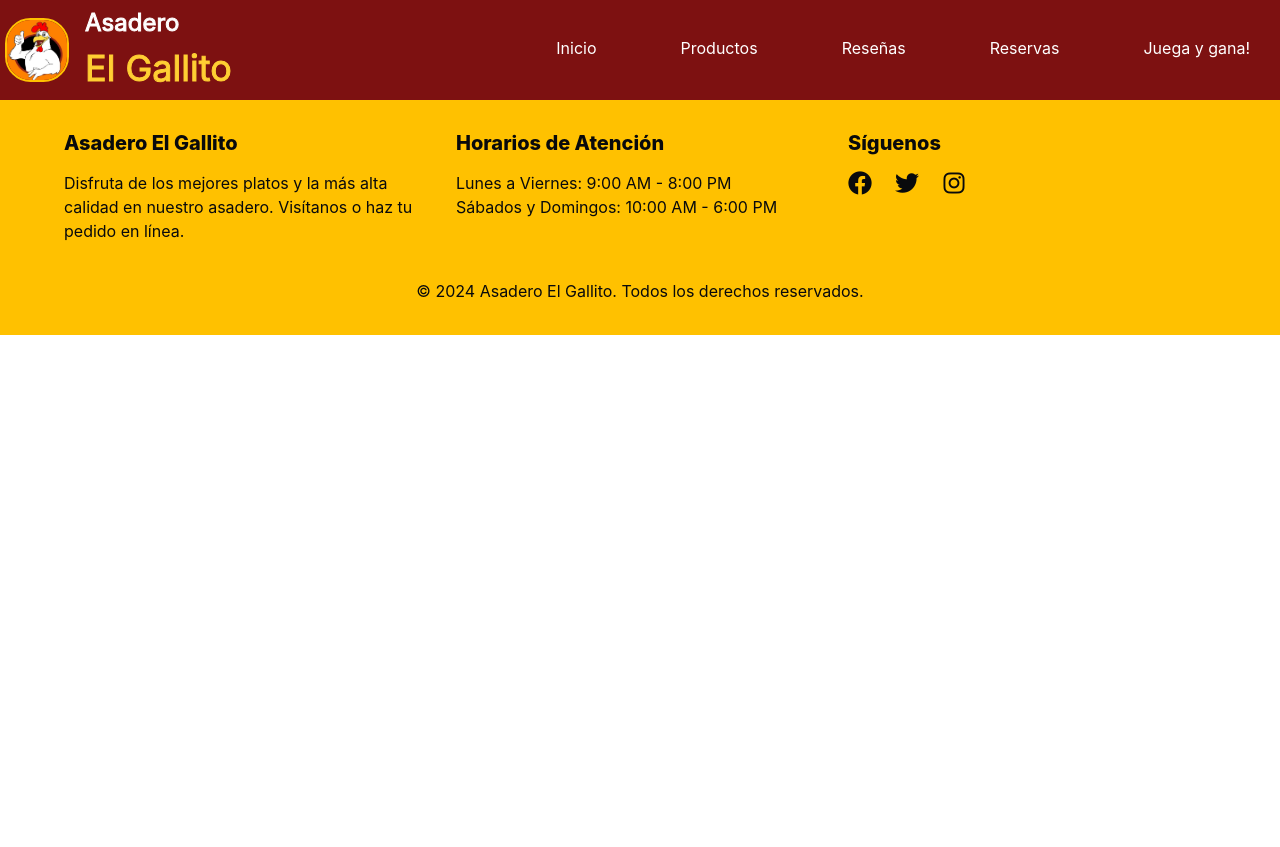
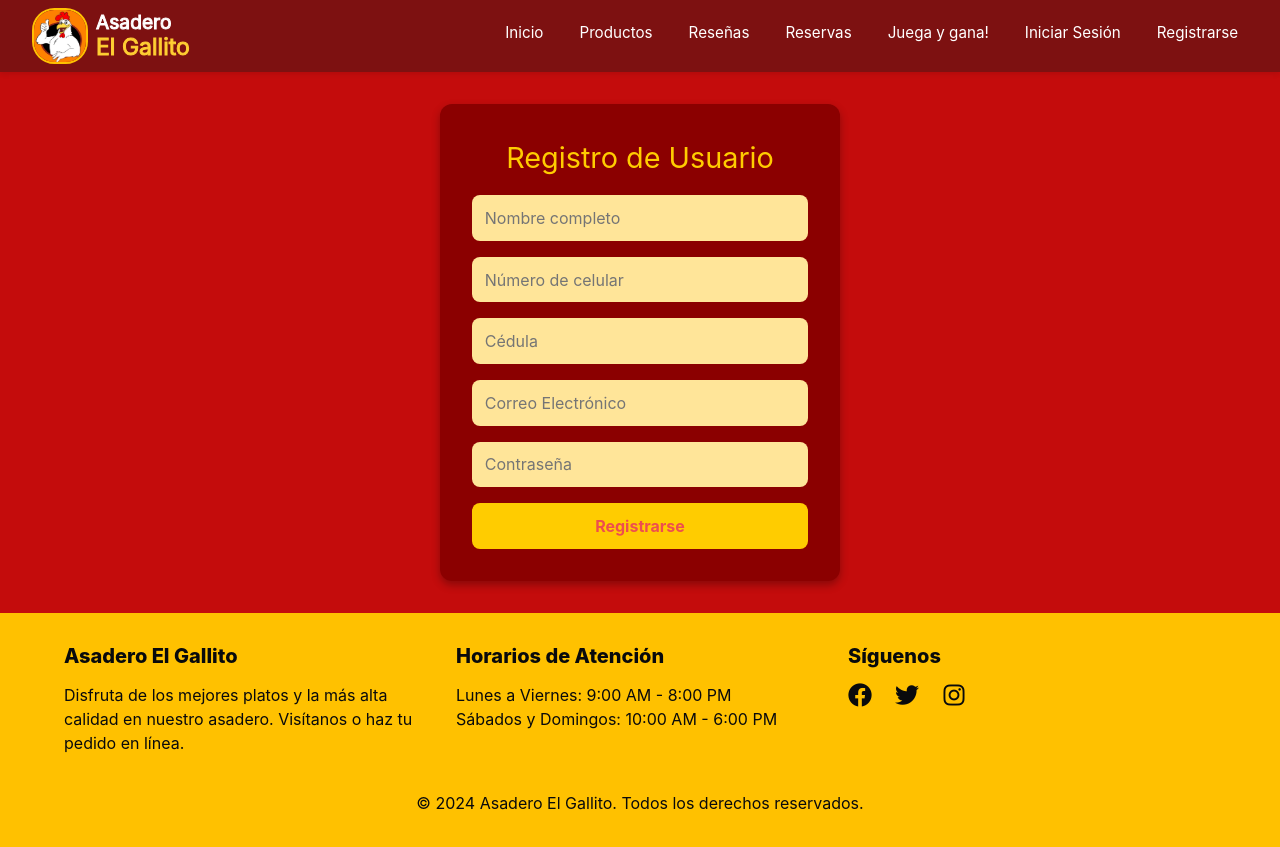
Before and after one commit to SerBy48/FRONT_ASADERO, a React (Vite) app: page /Register in a window 1280 px wide. Before the commit the page ends 800 px from the top, so only its background shows below. Built offline with nearby package versions, Linux system fonts and the light colour scheme; no server answers.

Commit message:
Front con Login y Registro

```diff
--- a/src/App.jsx
+++ b/src/App.jsx
@@ -8,8 +8,10 @@ import Api_juego from './Componentes/Api/Api_juego'; // Importa el componente de
 import Nav from './Componentes/Nav'
 import Reservas from './Componentes/Reservas'
 import Reseñas from './Componentes/Reseñas'
-import Inicio from "./Componentes/Inicio"; // Ruta relativa al componente Inicio
+import Inicio from "./Componentes/Inicio";
 import Productos from './Componentes/Productos';
+import Login from './Componentes/Login';
+import Register from './Componentes/Register';
 import Api from './Componentes/Api';
 import Footer from './Componentes/Footer';
 import { useEffect } from 'react';
@@ -33,6 +35,8 @@ function App() {
         <Route path="/reseñas" element={<Reseñas />} />
         <Route path="/reservas" element={<Reservas />} />
         <Route path="/Api" element={<Api/>} />
+        <Route path="/Login" element={<Login/>} />
+        <Route path="/Register" element={<Register/>} />
         <Route path="/juego" element={<Api_juego />} /> {/* Nueva ruta para el juego */}
     </Routes>
     <Footer></Footer>
--- /dev/null
+++ b/src/Componentes/Login.jsx
@@ -0,0 +1,48 @@
+import { useState } from 'react';
+import { useNavigate } from 'react-router-dom';
+import '../css/Formulario.css';
+
+const Login = () => {
+  const [email, setEmail] = useState('');
+  const [password, setPassword] = useState('');
+  const navigate = useNavigate();
+
+  const handleLogin = (e) => {
+    e.preventDefault();
+
+    // Aquí podrías conectar con tu backend para validar credenciales
+    if (email && password) {
+      console.log('Inicio de sesión exitoso');
+      navigate('/'); // Redirige al inicio
+    } else {
+      alert('Por favor, completa todos los campos');
+    }
+  };
+
+  return (
+    <div className="formulario-login-container">
+      <form onSubmit={handleLogin} className="formulario-login-form">
+        <h2 className="formulario-login-title">Iniciar Sesión</h2>
+        <input
+          type="email"
+          className="formulario-login-input"
+          placeholder="Correo Electrónico"
+          value={email}
+          onChange={(e) => setEmail(e.target.value)}
+          required
+        />
+        <input
+          type="password"
+          className="formulario-login-input"
+          placeholder="Contraseña"
+          value={password}
+          onChange={(e) => setPassword(e.target.value)}
+          required
+        />
+        <button type="submit" className="formulario-login-boton">Ingresar</button>
+      </form>
+    </div>
+  );
+};
+
+export default Login;
--- a/src/Componentes/Nav.jsx
+++ b/src/Componentes/Nav.jsx
@@ -38,6 +38,8 @@ function Navbar() {
           <a onClick={handleClick} href="/reseñas">Reseñas</a>
           <a onClick={handleClick} href="/reservas">Reservas</a>
           <a onClick={handleClick} href="/Api">Juega y gana!</a>
+          <a onClick={handleClick} href="/login">Iniciar Sesión</a>
+          <a onClick={handleClick} href="/register">Registrarse</a>
         </div>
         <div className='burguer'>
           <BurguerButton clicked={clicked} handleClick={handleClick} />
@@ -48,6 +50,8 @@ function Navbar() {
           <a onClick={handleClick} href="/reseñas">Reseñas</a>
           <a onClick={handleClick} href="/reservas">Reservas</a>
           <a onClick={handleClick} href="/Api">Juega y gana!</a>
+          <a onClick={handleClick} href="/login">Iniciar Sesión</a>
+          <a onClick={handleClick} href="/register">Registrarse</a>
         </BgDiv>
       </NavContainer>
     </>
@@ -59,38 +63,37 @@ export default Navbar;
 const NavContainer = styled.nav`
   width: 100%;
   background-color: rgb(125,17,17);
-  padding: 0;
+  padding: 0 2em;
   display: flex;
   justify-content: space-between;
   align-items: center;
   box-shadow: 0 2px 5px rgba(0, 0, 0, 0.1);
 
   div:first-child {
-    padding: 5px;
+    padding: 0.5em 0;
     display: flex;
     align-items: center;
-    z-index: 12;
+    gap: 0.5em;
 
     img {
-      width: 64px;
-      height: 64px;
+      width: 56px;
+      height: 56px;
       border-radius: 40%;
       border: 2px solid #ffc100;
-      margin-right: 1em;
-      z-index: 2;
     }
 
     h2 {
       color: white;
-      font-size: 1.5em;
+      font-size: 1.2em;
       margin: 0;
       display: flex;
       flex-direction: column;
+      line-height: 1.2;
       -webkit-text-stroke: 1px white;
 
       span {
         color: #ffcf33;
-        font-size: 1.5em;
+        font-size: 1.2em;
         -webkit-text-stroke: 1px #ffcf33;
       }
     }
@@ -98,15 +101,17 @@ const NavContainer = styled.nav`
 
   .links {
     display: flex;
-    gap: 1.5em;
+    gap: 1em;
 
     a {
       color: white;
       text-decoration: none;
       position: relative;
-      padding: 0px 20px;
-      margin:0px 10px;
+      padding: 0 10px;
+      margin:0px;
       padding-bottom: 5px;
+      font-size: 0.95em;
+      white-space: nowrap;
       transition: color 0.3s ease;
 
       &:hover {
@@ -153,10 +158,10 @@ const BgDiv = styled.div`
   height: 100%;
   z-index: -1;
   transition: all 0.6s ease;
-  display: flex; /* Usar flexbox */
-  flex-direction: column; /* Apilar verticalmente */
-  justify-content: center; /* Centrar verticalmente */
-  align-items: center; /* Centrar horizontalmente */
+  display: flex;
+  flex-direction: column;
+  justify-content: center;
+  align-items: center;
 
   &.active {
     border-radius: 0 0 80% 0;
@@ -170,7 +175,9 @@ const BgDiv = styled.div`
       color: white;
       text-decoration: none;
       position: relative;
-      padding: 10px; /* Ajusta el padding según sea necesario */
+      padding: 10px;
+      font-size: 1.2em
+      white-space: nowrap;
       transition: color 0.3s ease;
 
       &:hover {
--- /dev/null
+++ b/src/Componentes/Register.jsx
@@ -0,0 +1,74 @@
+import { useState } from 'react';
+import { useNavigate } from 'react-router-dom';
+import '../css/Formulario.css';
+
+const Register = () => {
+  const [nombre, setNombre] = useState('');
+  const [celular, setCelular] = useState('');
+  const [cedula, setCedula] = useState('');
+  const [email, setEmail] = useState('');
+  const [password, setPassword] = useState('');
+  const navigate = useNavigate();
+
+  const handleRegister = (e) => {
+    e.preventDefault();
+
+    if (nombre && celular && cedula && email && password) {
+      console.log('Registro exitoso');
+      navigate('/Login'); // Redirige al login después de registrarse
+    } else {
+      alert('Por favor, completa todos los campos');
+    }
+  };
+
+  return (
+    <div className="formulario-registro-container">
+      <form onSubmit={handleRegister} className="formulario-registro-form">
+        <h2 className="formulario-registro-title">Registro de Usuario</h2>
+        <input
+          type="text"
+          className="formulario-registro-input"
+          placeholder="Nombre completo"
+          value={nombre}
+          onChange={(e) => setNombre(e.target.value)}
+          required
+        />
+        <input
+          type="tel"
+          className="formulario-registro-input"
+          placeholder="Número de celular"
+          value={celular}
+          onChange={(e) => setCelular(e.target.value)}
+          required
+        />
+        <input
+          type="text"
+          className="formulario-registro-input"
+          placeholder="Cédula"
+          value={cedula}
+          onChange={(e) => setCedula(e.target.value)}
+          required
+        />
+        <input
+          type="email"
+          className="formulario-registro-input"
+          placeholder="Correo Electrónico"
+          value={email}
+          onChange={(e) => setEmail(e.target.value)}
+          required
+        />
+        <input
+          type="password"
+          className="formulario-registro-input"
+          placeholder="Contraseña"
+          value={password}
+          onChange={(e) => setPassword(e.target.value)}
+          required
+        />
+        <button type="submit" className="formulario-registro-boton">Registrarse</button>
+      </form>
+    </div>
+  );
+};
+
+export default Register;
--- /dev/null
+++ b/src/css/Formulario.css
@@ -0,0 +1,59 @@
+:root {
+  --form-color-fondo: #8b0000;
+  --form-color-secundario: #ffcc00;
+  --form-color-texto: #EE4E4E;
+  --form-color-input: #ffe599;
+  --form-color-boton: #ffcc00;
+}
+
+/* Estilos base compartidos */
+.formulario-login-container,
+.formulario-registro-container {
+  background-color: var(--form-color-fondo);
+  padding: 2rem;
+  border-radius: 12px;
+  max-width: 400px;
+  margin: 2rem auto;
+  color: var(--form-color-texto);
+  box-shadow: 0 4px 8px rgba(0,0,0,0.3);
+}
+
+.formulario-login-form,
+.formulario-registro-form {
+  display: flex;
+  flex-direction: column;
+  gap: 1rem;
+}
+
+.formulario-login-title,
+.formulario-registro-title {
+  text-align: center;
+  font-size: 1.8rem;
+  color: var(--form-color-secundario);
+}
+
+.formulario-login-input,
+.formulario-registro-input {
+  padding: 0.8rem;
+  border: none;
+  border-radius: 8px;
+  background-color: var(--form-color-input);
+  font-size: 1rem;
+}
+
+.formulario-login-boton,
+.formulario-registro-boton {
+  padding: 0.8rem;
+  background-color: var(--form-color-boton);
+  color: var(--form-color-texto);
+  border: none;
+  border-radius: 8px;
+  font-weight: bold;
+  cursor: pointer;
+  transition: background-color 0.3s ease;
+}
+
+.formulario-login-boton:hover,
+.formulario-registro-boton:hover {
+  background-color: #d40000;
+}
--- a/src/css/productos.css
+++ b/src/css/productos.css
@@ -3,7 +3,7 @@
 }
 
 .box.cajas{
-    background-color: rgb(125, 17, 17) !important;
+    background-color: rgb(125, 17, 17);
 }
 
 .boton-lo-quiero {
```
